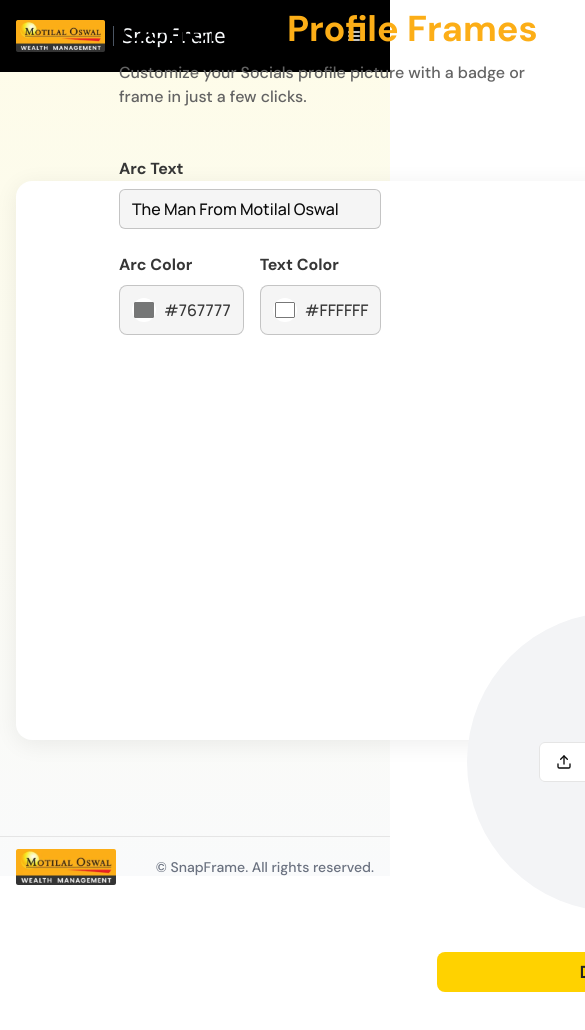
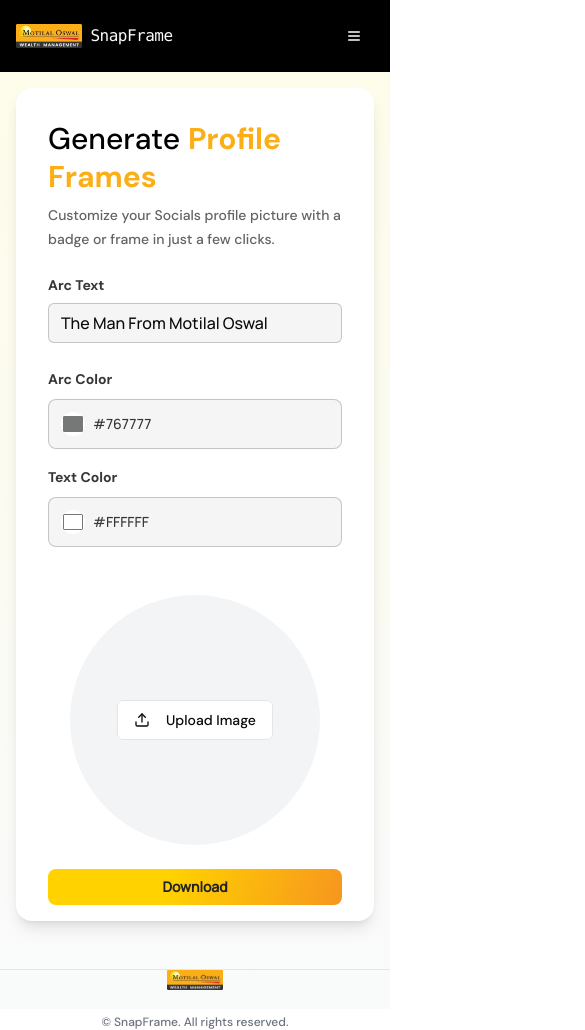
Before and after one commit to iag-dot/SnapFrame, a Next.js app: page / in a window 390 px wide. Shown: the top 1030 px of the page, 585 px wide, since content can reach past the window. Before the commit the page ends 992 px from the top, so only its background shows below. Built offline with nearby package versions, Linux system fonts and the light colour scheme.

Commit message:
made the website responsive.

```diff
--- a/app/page.tsx
+++ b/app/page.tsx
@@ -12,7 +12,7 @@ export default function Home() {
       <div className="min-h-screen bg-gradient-to-b from-yellow-50 to-gray-50">
         <Navbar />
 
-        <main className="max-w-7xl mx-auto px-4 py-8 space-y-16">
+        <main className="max-w-7xl mx-auto px-4 py-4 sm:py-8 space-y-8 sm:space-y-16">
           <ProfileFrameGenerator />
           <PresetGrid />
           {/* <Campaign /> */}
--- a/components/Footer.tsx
+++ b/components/Footer.tsx
@@ -3,15 +3,15 @@ import Image from "next/image"
 export function Footer() {
   return (
     <footer className="border-t h-[40px]">
-      <div className="max-w-7xl mx-auto px-4 flex items-center justify-between h-[60px]">
+      <div className="max-w-7xl mx-auto px-4 flex flex-col sm:flex-row items-center justify-between h-[60px] gap-2 sm:gap-0">
         <Image
           src="images/motilal-oswal-logo.png"
           alt="SnapFrame"
           width={100}
           height={40}
-            //   className="h-6 w-auto"
+          className="h-5 w-auto sm:h-6"
         />
-            <p className="text-sm text-gray-500">© SnapFrame. All rights reserved.</p>
+        <p className="text-xs sm:text-sm text-gray-500">© SnapFrame. All rights reserved.</p>
       </div>
     </footer>
   );
--- a/components/NavBar.tsx
+++ b/components/NavBar.tsx
@@ -18,10 +18,10 @@ export function Navbar() {
             alt="Motilal Oswal"
             width={120}
             height={40}
-            className="h-8 w-auto"
+            className="h-6 w-auto sm:h-8"
           />
-          <div className="h-5 w-px bg-gray-600" />
-          <p className="text-[#F8FAFC] font-mono text-[20px] font-normal font-600 leading-[28px] tracking-[-0.5px]">
+          <div className="h-5 w-px bg-gray-600 hidden sm:block" />
+          <p className="text-[#F8FAFC] font-mono text-base sm:text-[20px] font-normal font-600 leading-[28px] tracking-[-0.5px]">
             SnapFrame
           </p>
         </div>
@@ -40,7 +40,7 @@ export function Navbar() {
         <Sheet>
           <SheetTrigger asChild>
             <Button variant="ghost" size="icon" className="md:hidden text-white">
-              <Menu className="h-6 w-6" />
+              <Menu className="h-5 w-5 sm:h-6 sm:w-6" />
               <span className="sr-only">Toggle menu</span>
             </Button>
           </SheetTrigger>
--- a/components/campaign.tsx
+++ b/components/campaign.tsx
@@ -1,17 +1,18 @@
 import Image from "next/image"
+
 export function Campaign() {
   return (
-    <section className="space-y-8">
-      <h2 className="text-3xl font-semibold text-center">Current Campaign</h2>
-      <div className="relative h-[400px] rounded-lg overflow-hidden">
+    <section className="space-y-4 sm:space-y-8">
+      <h2 className="text-2xl sm:text-3xl font-semibold text-center">Current Campaign</h2>
+      <div className="relative h-[300px] sm:h-[400px] rounded-lg overflow-hidden">
         <Image
           src="https://hebbkx1anhila5yf.public.blob.vercel-storage.com/SnapFrame%20Editor-02FXdrNpV6kUUwtdoVNzXxnmSJGBAQ.png"
           alt="Campaign"
           fill
           className="object-cover"
         />
-        <div className="absolute bottom-0 left-0 right-0 p-6 bg-gradient-to-t from-black/80 to-transparent">
-          <h3 className="text-white text-2xl font-medium">The Man From Motilal Oswal Is Back: The Film</h3>
+        <div className="absolute bottom-0 left-0 right-0 p-4 sm:p-6 bg-gradient-to-t from-black/80 to-transparent">
+          <h3 className="text-xl sm:text-2xl font-medium text-white">The Man From Motilal Oswal Is Back: The Film</h3>
         </div>
       </div>
     </section>
--- a/components/profile-frame-generator.tsx
+++ b/components/profile-frame-generator.tsx
@@ -379,29 +379,29 @@ export function ProfileFrameGenerator() {
   }, [frameConfig])
 
   return (
-    <div style={{ width: '1202px', height: '559px', flexShrink: '0', borderRadius: '16px', background: '#FFF', boxShadow: '0px 4px 23.2px 0px rgba(0, 0, 0, 0.07)' }} className="flex flex-col items-center justify-center mt-[77px]">
-      <div className="grid md:grid-cols-2 gap-8">
-        <div className="main-container flex w-[454px] flex-col gap-[48px] items-start flex-nowrap relative mx-auto mt-[75px] mb-[145px] mr-[645px] ml-[103px]">
-          <div className="flex flex-col gap-2 items-start shrink-0 flex-nowrap relative">
-            <h1 className="relative text-left whitespace-nowrap font-normal font-size-[36px] font-weight-[500] line-height-[48px]">
-              <span className="text-4xl leading-[48px] font-['DM_Sans'] font-medium text-black">Generate </span>
-              <span className="text-4xl font-weight-[700] leading-[48px] font-['DM_Sans'] font-bold text-[#fcae17]">Profile </span>
-              <span className="text-4xl font-weight-[700] leading-[48px] font-['DM_Sans'] font-bold text-[#fcae17]">Frames</span>
+    <div className="w-full max-w-[1202px] min-h-[559px] mx-auto flex-shrink-0 rounded-[16px] bg-white shadow-lg p-4 sm:p-6 lg:p-8">
+      <div className="flex flex-col lg:flex-row gap-8">
+        {/* Left Column */}
+        <div className="w-full lg:w-[454px] flex flex-col gap-6 lg:gap-[48px] p-4 lg:p-8">
+          <div className="flex flex-col gap-2">
+            <h1 className="text-3xl sm:text-4xl leading-tight font-['DM_Sans']">
+              <span className="font-medium text-black">Generate </span>
+              <span className="font-bold text-[#fcae17]">Profile Frames</span>
             </h1>
-            <p className="font-['DM_Sans'] text-base leading-[24px] text-[#636363] relative">
+            <p className="font-['DM_Sans'] text-sm sm:text-base leading-[24px] text-[#636363]">
               Customize your Socials profile picture with a badge or frame in just a few clicks.
             </p>
           </div>
 
-          <div className="flex flex-col gap-6 items-start relative">
-            <div className="flex flex-col gap-2 items-start self-stretch">
+          <div className="flex flex-col gap-6">
+            {/* Arc Text Input */}
+            <div className="flex flex-col gap-2">
               <Label
                 htmlFor="arc-text"
-                className="font-['DM_Sans'] text-base font-semibold text-[#363636]"
+                className="font-['DM_Sans'] text-sm sm:text-base font-semibold text-[#363636]"
               >
                 Arc Text
               </Label>
-              <div className="relative w-full">
               <Input
                 id="arc-text"
                 value={frameConfig.text}
@@ -410,17 +410,18 @@ export function ProfileFrameGenerator() {
                 className="bg-[rgba(0,0,0,0.04)] border-[rgba(0,0,0,0.2)] p-3 font-['Manrope']"
               />
             </div>
-            </div>
 
-            <div className="flex gap-4 items-center self-stretch">
-              <div className="flex flex-col gap-2 w-1/2">
+            {/* Color Controls */}
+            <div className="flex flex-col sm:flex-row gap-4">
+              {/* Arc Color */}
+              <div className="w-full sm:w-1/2">
                 <Label
                   htmlFor="background-color"
-                  className="font-['DM_Sans'] text-base font-semibold text-[#363636]"
+                  className="font-['DM_Sans'] text-sm sm:text-base font-semibold text-[#363636]"
                 >
                   Arc Color
                 </Label>
-                <div className="flex gap-2 items-center bg-[rgba(0,0,0,0.04)] rounded-lg border border-[rgba(0,0,0,0.2)] p-3">
+                <div className="flex gap-2 items-center bg-[rgba(0,0,0,0.04)] rounded-lg border border-[rgba(0,0,0,0.2)] p-3 mt-2">
                   <Input
                     id="background-color"
                     type="color"
@@ -428,20 +429,21 @@ export function ProfileFrameGenerator() {
                     onChange={(e) => setFrameConfig(prev => ({ ...prev, backgroundColor: e.target.value }))}
                     className="w-6 h-6 p-0 rounded-full border-none"
                   />
-                  <span className="font-['Manrope'] text-base font-medium text-[#363636]">
+                  <span className="font-['Manrope'] text-sm sm:text-base font-medium text-[#363636]">
                     {frameConfig.backgroundColor.toUpperCase()}
                   </span>
                 </div>
               </div>
 
-              <div className="flex flex-col gap-2 w-1/2">
+              {/* Text Color */}
+              <div className="w-full sm:w-1/2">
                 <Label
                   htmlFor="text-color"
-                  className="font-['DM_Sans'] text-base font-semibold text-[#363636]"
+                  className="font-['DM_Sans'] text-sm sm:text-base font-semibold text-[#363636]"
                 >
                   Text Color
                 </Label>
-                <div className="flex gap-2 items-center bg-[rgba(0,0,0,0.04)] rounded-lg border border-[rgba(0,0,0,0.2)] p-3">
+                <div className="flex gap-2 items-center bg-[rgba(0,0,0,0.04)] rounded-lg border border-[rgba(0,0,0,0.2)] p-3 mt-2">
                   <Input
                     id="text-color"
                     type="color"
@@ -449,7 +451,7 @@ export function ProfileFrameGenerator() {
                     onChange={(e) => setFrameConfig(prev => ({ ...prev, textColor: e.target.value }))}
                     className="w-6 h-6 p-0 rounded-full border-none"
                   />
-                  <span className="font-['Manrope'] text-base font-medium text-[#363636]">
+                  <span className="font-['Manrope'] text-sm sm:text-base font-medium text-[#363636]">
                     {frameConfig.textColor.toUpperCase()}
                   </span>
                 </div>
@@ -458,8 +460,9 @@ export function ProfileFrameGenerator() {
           </div>
         </div>
 
-        <div className="flex flex-col items-center gap-4">
-            <div className="relative w-[300px] h-[300px] rounded-full overflow-hidden mt-[100px]">
+        {/* Right Column - Preview */}
+        <div className="w-full lg:w-1/2 flex flex-col items-center gap-6">
+          <div className="relative w-[250px] h-[250px] sm:w-[300px] sm:h-[300px] rounded-full overflow-hidden">
             {rawImage ? (
               <div className="relative w-full h-full">
                 <Cropper
@@ -480,10 +483,10 @@ export function ProfileFrameGenerator() {
               </div>
             ) : (
               <div
-                  className="w-full h-full flex items-center justify-center bg-gray-100"
+                className="w-full h-full flex items-center justify-center bg-gray-100 cursor-pointer"
                 onClick={() => fileInputRef.current?.click()}
               >
-                  <Button variant="outline">
+                <Button variant="outline" className="text-sm sm:text-base">
                   <Upload className="mr-2 h-4 w-4" />
                   Upload Image
                 </Button>
@@ -499,41 +502,16 @@ export function ProfileFrameGenerator() {
             className="hidden"
           />
 
-          <div className="main-container flex w-[484px] gap-[16px] items-center flex-nowrap relative mx-auto mt-6">
-            {/* <button
-              onClick={handleUpscale}
-              className="flex pt-[8px] pr-[16px] pb-[8px] pl-[16px] gap-[8px] justify-center items-center grow shrink-0 basis-0 flex-nowrap rounded-[8px] border-solid border border-[#000] relative"
-            >
-              <span className="h-[24px] shrink-0 basis-auto font-['Manrope'] text-[16px] font-extrabold leading-[24px] text-[#363636] relative text-left overflow-hidden whitespace-nowrap">
-                Upscale Image
-              </span>
-              <svg
-                width="19"
-                height="19"
-                viewBox="0 0 19 19"
-                fill="none"
-                // xmlns="http://www.w3.org/2000/svg"
-                className="shrink-0"
-              >
-                <path
-                  d="M9.5 3.5V15.5M3.5 9.5H15.5"
-                  stroke="#363636"
-                  strokeWidth="2"
-                  strokeLinecap="round"
-                  strokeLinejoin="round"
-                />
-              </svg>
-            </button> */}
+          {/* Download Button */}
+          <div className="w-full max-w-[360px] px-4">
             <button
               onClick={() => handleDownload('png')}
-              className="flex pt-[8px] pr-[16px] pb-[8px] pl-[16px] gap-[8px] justify-center items-center grow shrink-0 basis-0 flex-nowrap rounded-[8px] relative  border-none max-w-[360px] ml-auto mr-auto"
+              className="w-full flex py-2 px-4 sm:py-3 sm:px-6 gap-2 justify-center items-center rounded-lg text-[#232323] font-['Manrope'] text-sm sm:text-base font-extrabold"
               style={{
                 background: 'linear-gradient(108deg, #FFD200 40.85%, #F7971E 98.66%), #FD942B'
               }}
             >
-              <span className="h-[24px] shrink-0 basis-auto font-['Manrope'] text-[16px] font-extrabold leading-[24px] text-[#232323] relative text-left overflow-hidden whitespace-nowrap">
               Download
-              </span>
             </button>
           </div>
         </div>
```
Lines whose indentation alone changed are shown as unchanged.
